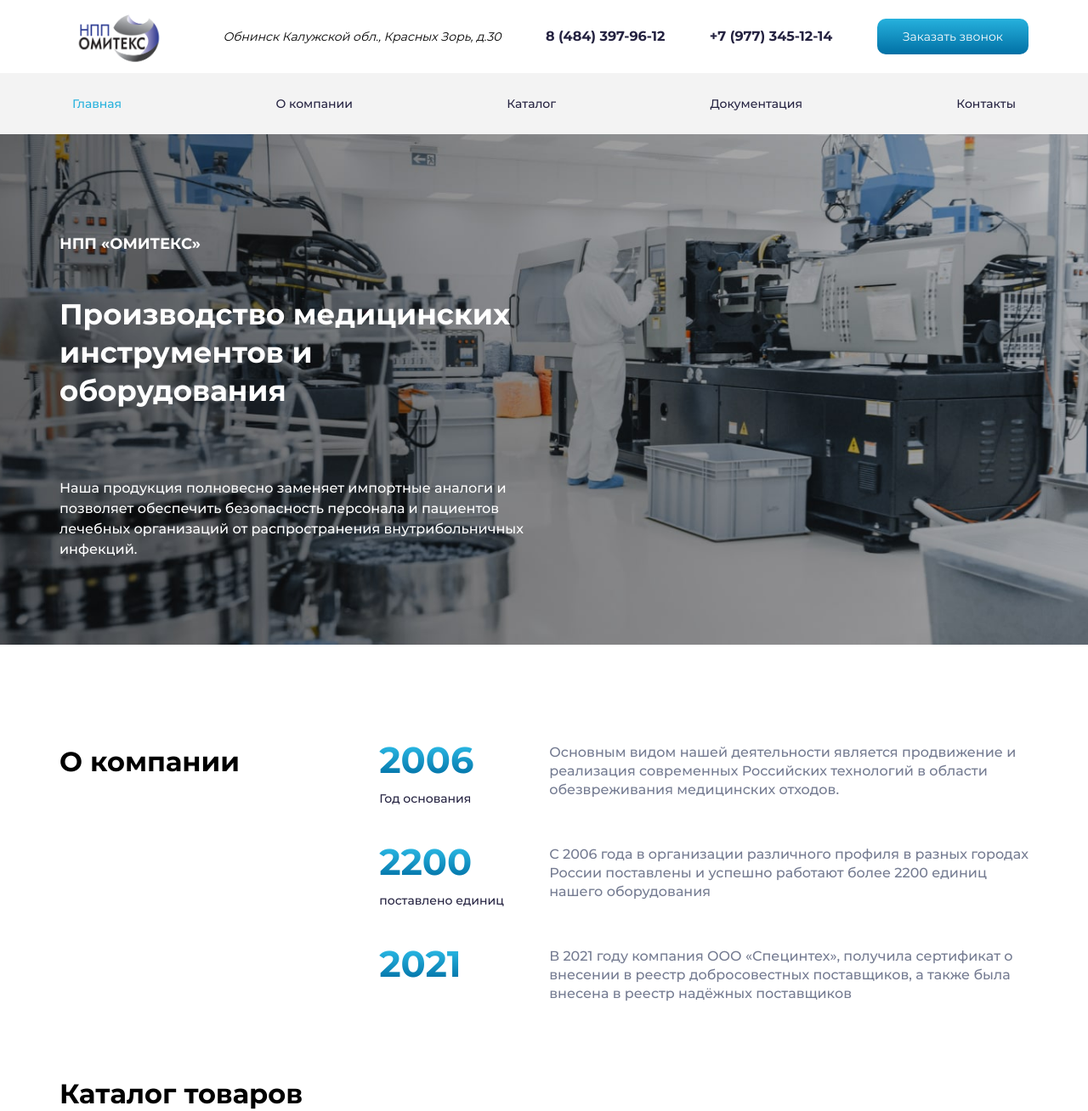
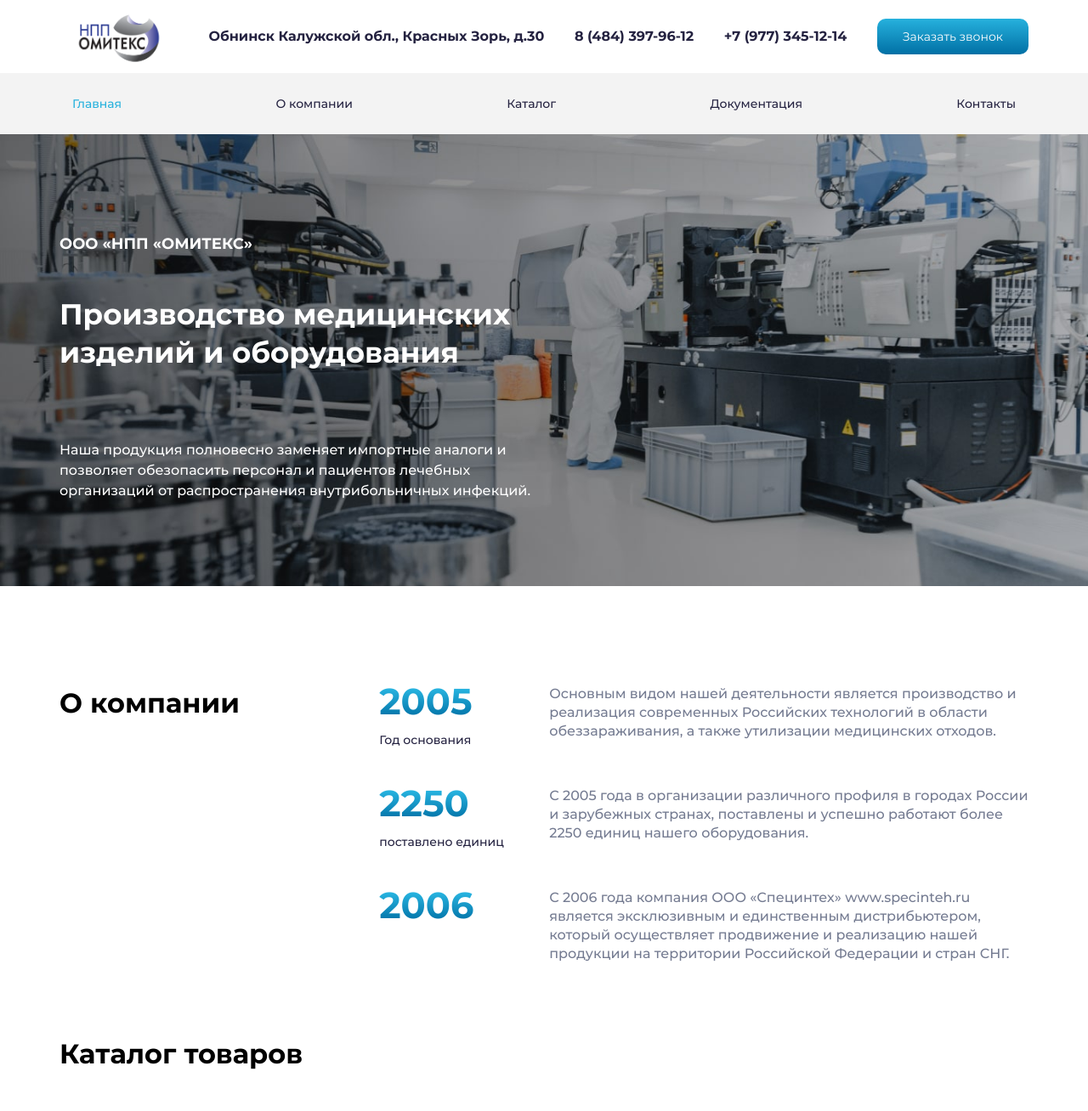
Before and after one commit to El-Leto/omiteks, a website: page source/index.html in a window 1280 px wide. Shown: the top 1308 px of the page at 85% size. Drawn offline with nearby package versions, Linux system fonts and the light colour scheme; files that its build step writes are made by us from their sources.

Commit message:
fix text

```diff
--- a/source/index.html
+++ b/source/index.html
@@ -48,9 +48,9 @@
       <section class="title-page">
         <div class="container title-page--wrapper">
           <div class="title-page__description">
-            <p class="title-page__name">НПП «ОМИТЕКС»</p>
-            <h1 class="title-page__title">Производство медицинских инструментов и оборудования</h1>
-            <p class="title-page__text">Наша продукция полновесно заменяет импортные аналоги и позволяет обеспечить безопасность персонала и пациентов лечебных организаций от распространения внутрибольничных инфекций.</p>
+            <p class="title-page__name">ООО «НПП «ОМИТЕКС»</p>
+            <h1 class="title-page__title">Производство медицинских изделий и оборудования</h1>
+            <p class="title-page__text">Наша продукция полновесно заменяет импортные аналоги и позволяет обезопасить персонал и пациентов лечебных организаций от распространения внутрибольничных инфекций.</p>
           </div>
         </div>
       </section>
@@ -62,27 +62,27 @@
             <li class="about__item">
               <div class="about__item-wrapper">
                 <div class="about__item-title">
-                  <p class="about__number">2006</p>
+                  <p class="about__number">2005</p>
                   <p class="about__description">Год основания</p>
                 </div>
-                <p class="about__text">Основным видом нашей деятельности является продвижение и реализация современных Российских технологий в области обезвреживания медицинских отходов.</p>
+                <p class="about__text">Основным видом нашей деятельности является производство и реализация современных Российских технологий в области обеззараживания, а также утилизации медицинских отходов.</p>
               </div>
             </li>
             <li class="about__item">
               <div class="about__item-wrapper">
                 <div class="about__item-title">
-                  <p class="about__number">2200</p>
+                  <p class="about__number">2250</p>
                   <p class="about__description">поставлено единиц</p>
                 </div>
-                <p class="about__text">С 2006 года в организации различного профиля в разных городах России поставлены и успешно работают более 2200 единиц нашего оборудования</p>
+                <p class="about__text">С 2005 года в организации различного профиля в городах России и зарубежных странах, поставлены и успешно работают более 2250 единиц нашего оборудования.</p>
               </div>
             </li>
             <li class="about__item">
               <div class="about__item-wrapper">
                 <div class="about__item-title">
-                  <p class="about__number">2021</p>
+                  <p class="about__number">2006</p>
                 </div>
-                <p class="about__text">В 2021 году компания ООО «Специнтех», получила сертификат о внесении в реестр добросовестных поставщиков, а также была внесена в реестр надёжных поставщиков</p>
+                <p class="about__text">С 2006 года компания ООО «Специнтех» <a class="about__link" href="https://specinteh.ru/">www.specinteh.ru</a> является эксклюзивным и единственным дистрибьютером, который осуществляет продвижение и реализацию нашей продукции на территории Российской Федерации и стран СНГ.</p>
               </div>
             </li>
           </ul>
--- a/source/sass/blocks/about.scss
+++ b/source/sass/blocks/about.scss
@@ -55,3 +55,20 @@
   font-family: $font-medium;
   width: calc(100% - 200px);
 }
+
+.about__link {
+  text-decoration: none;
+  color: $grey-dark;
+
+  &:hover {
+    color: $blue-light;
+  }
+
+  &:active {
+    color: $blue-light;
+  }
+
+  &:focus {
+    color: $blue-light;
+  }
+}
--- a/source/sass/blocks/header.scss
+++ b/source/sass/blocks/header.scss
@@ -14,7 +14,10 @@
 }
 
 .header__address {
-  font-size: 14px;
+  font-size: 16px;
+  font-style: normal;
+  color: $text-dark;
+  font-family: $font-bold;
 }
 
 .header__phone {
```
Also changed, not shown: build/css/style.css, build/css/style.min.css, build/index.html, build/uomo.html (deleted), 1 other file.
